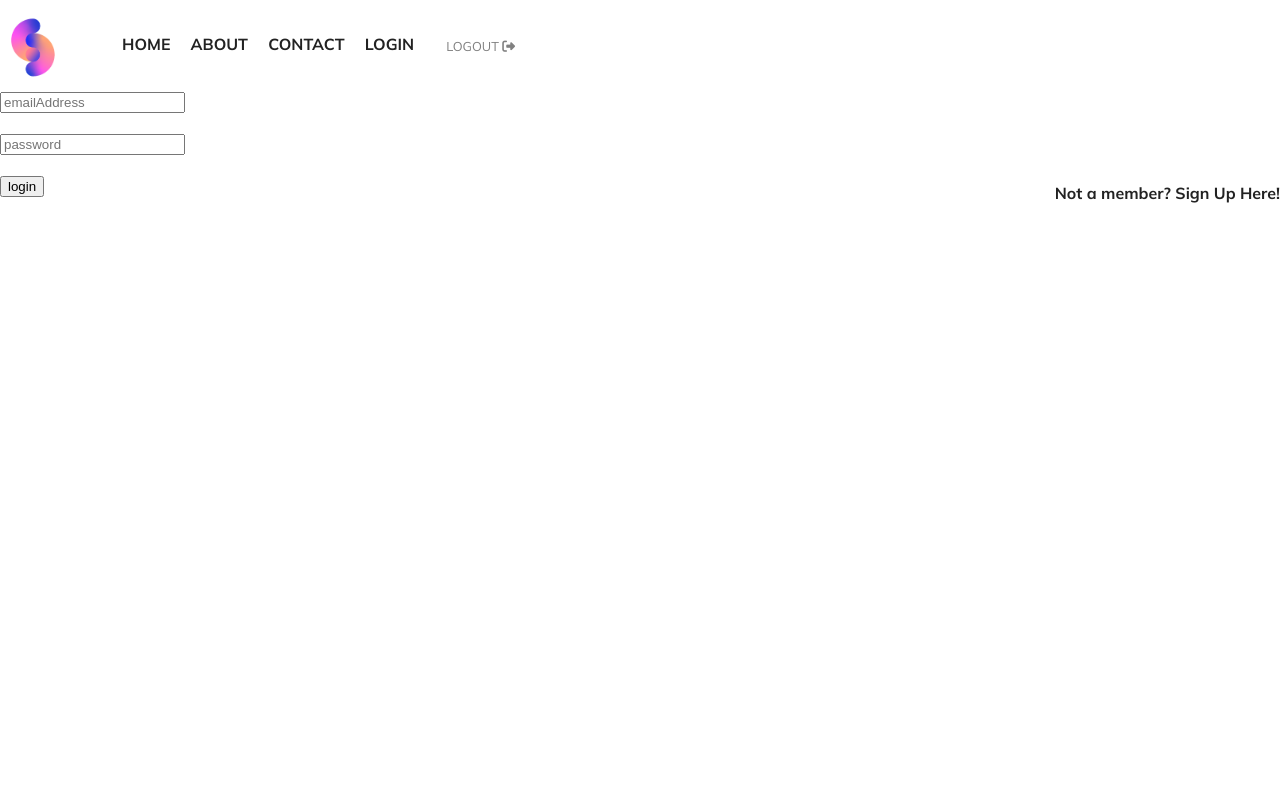
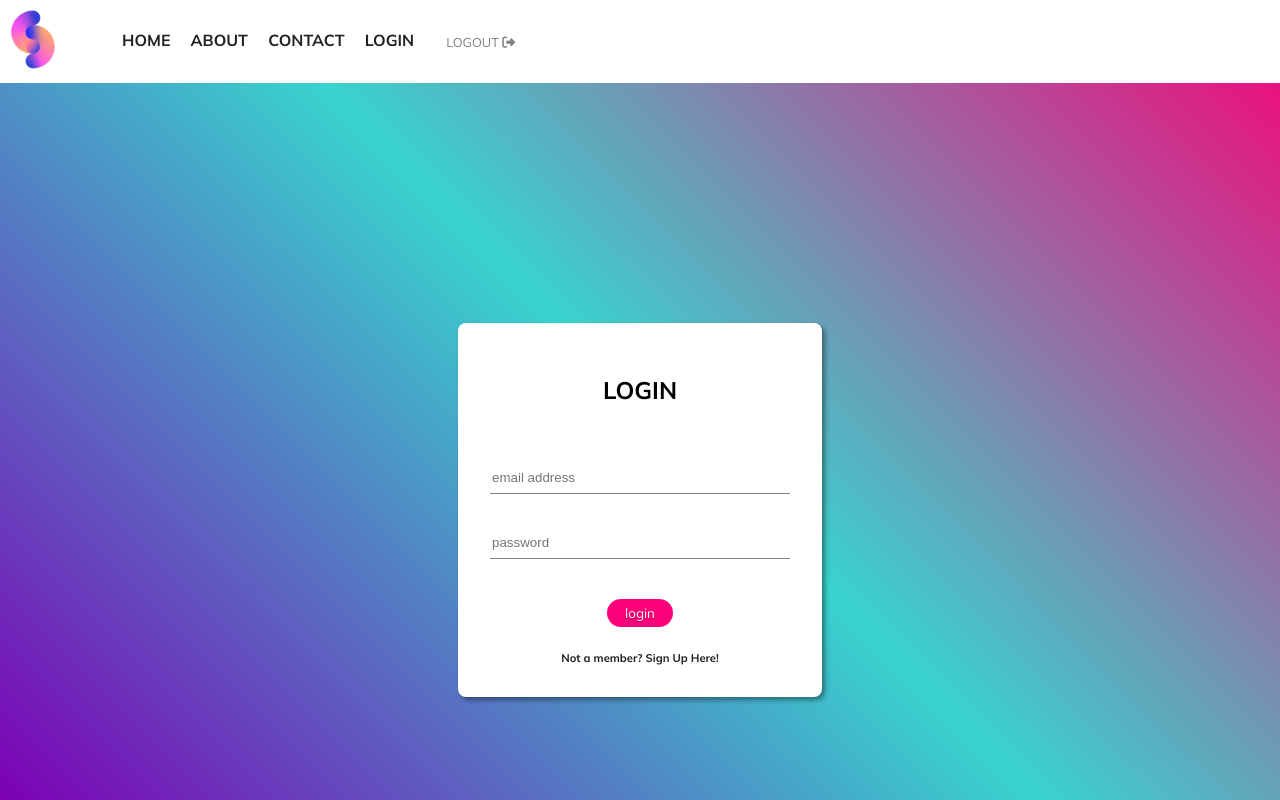
Before and after one commit to leedahw/subbd, a PHP site: page /login.php in a window 1280 px wide. Run offline with PHP 8.4, Linux system fonts and the light colour scheme; some libraries are stand-ins or nearby versions.

Commit message:
login form styled

```diff
--- a/css/main.css
+++ b/css/main.css
@@ -1,6 +1,6 @@
 .fakeElement{ /*need this to show all styles*/
 }
-
+/*~~general~~*/
 body,html{
 font-family: 'Mulish', sans-serif;
 font-size: 16px;
@@ -10,8 +10,8 @@ margin:auto;
 
 
 a:link{
+    width: fit-content;
     float:right;
-    margin-top:.5rem;
 }
 
 .drop-shadow{
@@ -19,7 +19,7 @@ a:link{
     -webkit-box-shadow: 3px 3px 5px rgba(0,0,0,0.4);
     box-shadow: 3px 3px 5px rgba(0,0,0,0.4);
 }
-
+/*~~homepage-subbs~~*/
 #indiv-subb {
     float:left;
     width:33%;
@@ -37,6 +37,7 @@ a:link{
     font-size: 1.5rem;
 }
 
+/*~~google chart stuff~~*/
 #chart{
     width:50%;
     justify-content: center;
@@ -49,3 +50,64 @@ a:link{
 
     left: 3rem;
 }
+
+/*~~forms~~*/
+#gradient-back{
+    width:100%;
+    height:100vh;
+    background-image: linear-gradient(45deg,#7d00b5, #38d4ce,#fa0079);
+}
+
+.form-title {
+    margin-bottom: 4rem;
+    margin-left: auto;
+    margin-right: auto;
+}
+
+.form-input {
+    border:none;
+    border-bottom: 1.5px solid grey;
+    padding-bottom: .5rem;
+}
+
+.form-link {
+    padding-top: 1.5rem;
+    font-weight: 300;
+    font-size: .7rem;
+    color: grey;
+    margin-left:auto;
+    margin-right: auto;
+}
+
+form {
+    background-color: white;
+    padding:2rem;
+    margin: auto;
+    margin-top: 15rem;
+    width:300px;
+    height:auto;
+    display: flex;
+    flex-direction: column;
+    border-radius: .5rem;
+}
+
+input[type=submit] {
+    background-color: #fa0079;
+    display:inline-block;
+    width: fit-content;
+    padding:0.3em 1.2em;
+    margin:auto;
+    border:0.16em solid rgba(255,255,255,0);
+    border-radius:2em;
+    box-sizing: border-box;
+    text-decoration:none;
+    font-family:'Mulish',sans-serif;
+    font-weight:400;
+    color:#FFFFFF;
+    text-shadow: 0 0.04em 0.04em rgba(0,0,0,0.35);
+    text-align:center;
+}
+
+input:focus{
+    outline:none;
+}
--- a/includes/google-chart.php
+++ b/includes/google-chart.php
@@ -23,6 +23,7 @@ $row = $stmt->fetchAll(PDO::FETCH_ASSOC);
         var options = {
           title: 'Your Subb Breakdown',
           pieHole: 0.6,
+          colors: ['#7d00b5','#38d4ce','#fa0079'],
         };
 
         var chart = new google.visualization.PieChart(document.getElementById('donutchart'));
@@ -31,6 +32,6 @@ $row = $stmt->fetchAll(PDO::FETCH_ASSOC);
     </script>
 </head>
 <body>
-<div id="donutchart dropshadow" style="width: 900px; height: 500px;"></div>
+<div id="donutchart" style="width: 900px; height: 500px;"></div>
 </body>
 </html>
--- a/login.php
+++ b/login.php
@@ -10,16 +10,18 @@ include("includes/standardheader.html");
     <meta name="keywords" content="HTML, PHP, IMM, News, Network">
     <meta name="author" content="Alana Dahwoon Lee">
 </head>
-<body>
-    <form action = "process-login.php" method = "POST">
-    <input type = "email" name ="emailAddress" placeholder="emailAddress" required/><br/>
+<body id="gradient-back">
+    <div class="backing">
+    <form class="drop-shadow form" id="login-form" action = "process-login.php" method = "POST">
+    <h2 class="form-title" id="login-title">LOGIN</h2>
+    <input class="form-input" type = "email" name ="emailAddress" placeholder="email address" required/><br/>
     <br/>
-    <input type = "password" name = "password" placeholder="password" required/><br/>
+    <input class="form-input" type = "password" name = "password" placeholder="password" required/><br/>
     <br/>
-    <input type = "submit" value="login">
-    <a id="signup-link" href = "signup.php">Not a member? Sign Up Here!</a>
+    <input class="form-button" type="submit" value="login">
+    <a class="form-link" id="signup-link" href ="signup.php">Not a member? Sign Up Here!</a>
     </form>
-
+    </div>
 
 </body>
 </html>
```
